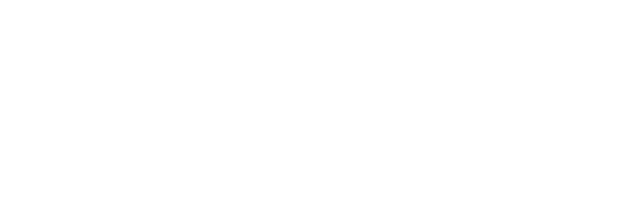
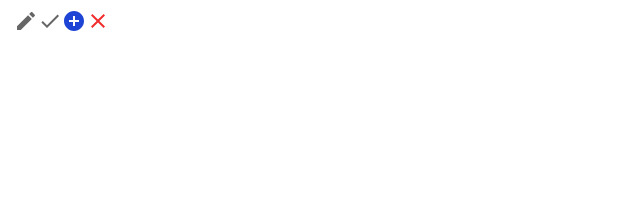
Before and after one commit to pcsteppan/new-hire, a Vue app: page / in a window 1280 px wide. Shown: the top 209 px of the page, without its empty margins (0-640 px from the left). Built offline with nearby package versions, Linux system fonts and the light colour scheme.

Commit message:
added icon button component

```diff
--- a/public/index.html
+++ b/public/index.html
@@ -5,6 +5,7 @@
     <meta http-equiv="X-UA-Compatible" content="IE=edge">
     <meta name="viewport" content="width=device-width,initial-scale=1.0">
     <link rel="icon" href="https://www.americanhotel.com/favicon.ico">
+    <link href="https://fonts.googleapis.com/css?family=Open+Sans" rel="stylesheet">
     <title>New Hire Email Maker</title>
   </head>
   <body>
--- a/src/App.vue
+++ b/src/App.vue
@@ -1,11 +1,21 @@
 <template>
   <div id="app">
+    <icon-button name="edit"/>
+    <icon-button name="update"/>
+    <icon-button name="remove"/>
+    <icon-button name="add"/>
   </div>
 </template>
 
 <script>
+import IconButton from '@/components/IconButton.vue'
+
 export default {
-  name: 'app'
+  name: 'app',
+
+  components: {
+    IconButton
+  }
 }
 </script>
 
--- /dev/null
+++ b/src/components/IconButton.vue
@@ -0,0 +1,35 @@
+<template>
+  <button class="iconBtn">
+    <svg v-html="svgData[name]"/>
+  </button>
+</template>
+
+<script>
+export default {
+  props: {
+    name: {
+      required: true,
+      type: String
+    }
+  },
+  data () {
+    return {
+      svgData: {
+        'edit': `<svg xmlns="http://www.w3.org/2000/svg" width="24px" height="24px" viewBox="0 0 24 24"><path fill="#666" d="M3 17.25V21h3.75L17.81 9.94l-3.75-3.75L3 17.25zM20.71 7.04c.39-.39.39-1.02 0-1.41l-2.34-2.34c-.39-.39-1.02-.39-1.41 0l-1.83 1.83 3.75 3.75 1.83-1.83z"/><path d="M0 0h24v24H0z" fill="none"/></svg>`,
+        'update': `<svg xmlns="http://www.w3.org/2000/svg" width="24px" height="24px" viewBox="0 0 24 24"><path fill="none" d="M0 0h24v24H0z"/><path fill="#666" d="M9 16.2L4.8 12l-1.4 1.4L9 19 21 7l-1.4-1.4L9 16.2z"/></svg>`,
+        'remove': `<svg xmlns="http://www.w3.org/2000/svg" width="24px" height="24px" viewBox="0 0 24 24"><path d="M8 8h8v8H8z" fill="#fff"/><path d="M12 2C6.48 2 2 6.48 2 12s4.48 10 10 10 10-4.48 10-10S17.52 2 12 2zm5 11h-4v4h-2v-4H7v-2h4V7h2v4h4v2z" fill="#1d44d4"/></svg>`,
+        'add': '<svg xmlns="http://www.w3.org/2000/svg" width="24px" height="24px" viewBox="0 0 24 24"><path fill="#f02e2e" d="M19 6.41L17.59 5 12 10.59 6.41 5 5 6.41 10.59 12 5 17.59 6.41 19 12 13.41 17.59 19 19 17.59 13.41 12z"/><path d="M0 0h24v24H0z" fill="none"/></svg>'
+      }
+    }
+  }
+}
+</script>
+
+<style>
+  .iconBtn {
+    height: 24px;
+    width: 24px;
+    border: none;
+    background: none;
+  }
+</style>
```
